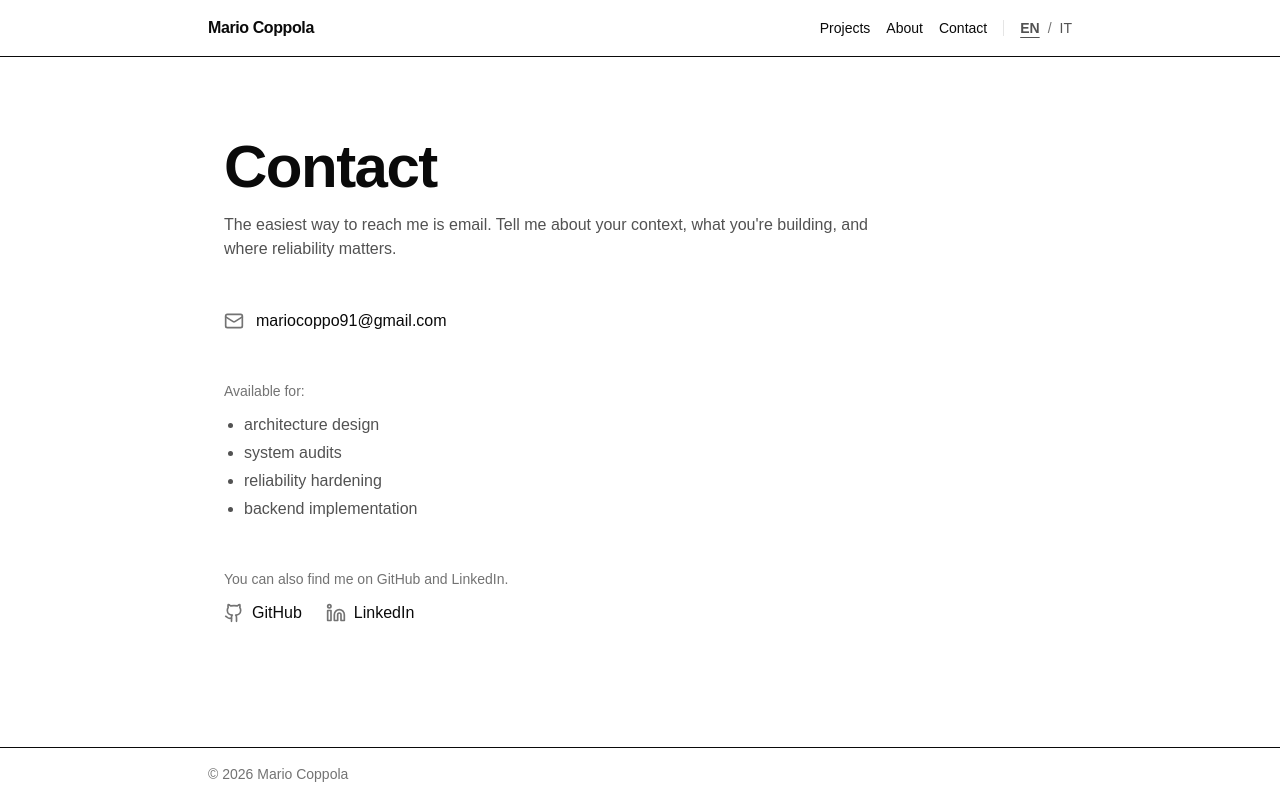
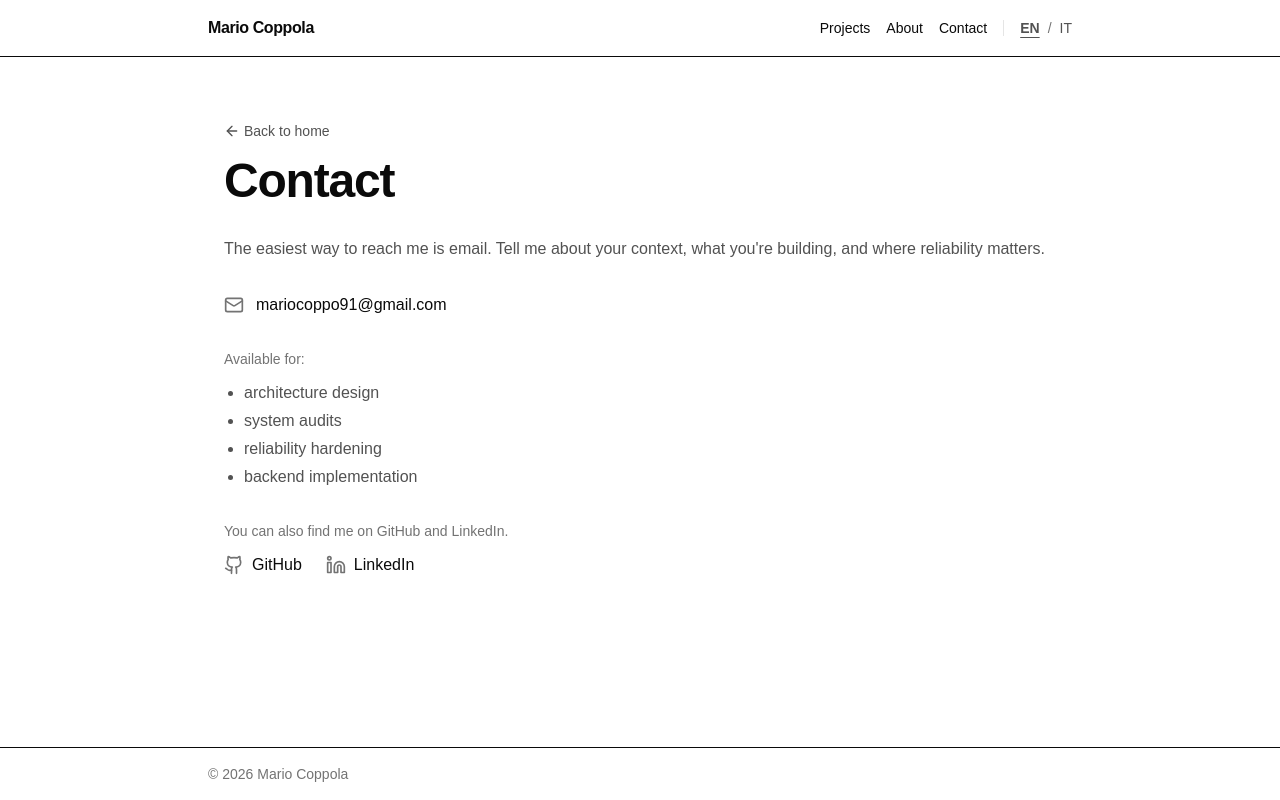
Before and after one commit to mario-coppola/portfolio, a Next.js app: page /contact in a window 1280 px wide. Built offline with nearby package versions, Linux system fonts and the light colour scheme; no server answers.

Commit message:
fix: fix paddings

```diff
--- a/src/app/contact/page.tsx
+++ b/src/app/contact/page.tsx
@@ -4,7 +4,8 @@ import { getLangFromSearchParams, t, type SearchParams } from "@/content/i18n";
 import { contactContent } from "@/content/contact";
 import { absoluteUrl, getSiteUrl } from "@/lib/siteUrl";
 import { site } from "@/content/site";
-import { Mail, Github, Linkedin } from "lucide-react";
+import { Mail, Github, Linkedin, ArrowLeft } from "lucide-react";
+import { TextLink } from "@/components/ui/TextLink";
 
 const siteUrl = getSiteUrl();
 const globalOgImageUrl = absoluteUrl("/opengraph-image");
@@ -56,13 +57,21 @@ export default async function ContactPage({
   const content = t(contactContent, lang);
 
   return (
-    <Container className="space-y-12 py-10">
-      <header className="space-y-4 max-w-2xl">
-        <h1 className="text-3xl sm:text-4xl md:text-5xl font-semibold tracking-tight sm:text-5xl md:text-6xl">
+    <Container className="space-y-8 py-6">
+      <section className="space-y-4">
+      <div>
+          <TextLink href="/">
+              <div className="flex items-center gap-1">
+              <ArrowLeft size={16} />
+              <div>{content.backToHome}</div>
+              </div>
+          </TextLink>
+        </div>
+        <h1 className="text-3xl sm:text-4xl md:text-5xl font-semibold tracking-tight mb-8">
           {content.title}
         </h1>
         <p className="text-[var(--muted)]">{content.intro}</p>
-      </header>
+      </section>
 
       {/* EMAIL */}
       <section className="space-y-3 max-w-2xl">
--- a/src/app/projects/[slug]/page.tsx
+++ b/src/app/projects/[slug]/page.tsx
@@ -85,7 +85,7 @@ export default async function ProjectPage({
         type="application/ld+json"
         dangerouslySetInnerHTML={{ __html: JSON.stringify(pageJsonLd) }}
       />
-      <section className="space-y-4 mb-20">
+      <section className="space-y-4">
         <div className="flex flex-wrap items-center gap-3">
           <TextLink href="/projects">
             <div className="flex items-center gap-1">
@@ -93,11 +93,13 @@ export default async function ProjectPage({
             <div>{ui.backToProjects}</div>
             </div>
           </TextLink>
+        </div>
+
+        <h1 className="text-3xl sm:text-4xl md:text-5xl font-semibold tracking-tight mb-8">{projectMeta.title}</h1>
+        <div className="flex flex-wrap gap-2">
           {project.year ? <Badge>{project.year}</Badge> : null}
           <Badge>{projectMeta.role}</Badge>
         </div>
-
-        <h1 className="text-3xl sm:text-4xl md:text-5xl font-semibold tracking-tight">{projectMeta.title}</h1>
         <p className="max-w-2xl text-[var(--muted)]">{projectMeta.summary}</p>
 
         <div className="flex flex-wrap gap-2">
@@ -117,7 +119,7 @@ export default async function ProjectPage({
         ) : null}
       </section>
 
-      <div className="space-y-10">
+      <div className="space-y-10 pt-10">
         <section className="space-y-2">
           <h2 className="text-2xl sm:text-3xl md:text-4xl font-semibold text-[var(--foreground)]">
             {ui.sectionTitles.whatIBuild}
--- a/src/content/contact.ts
+++ b/src/content/contact.ts
@@ -2,6 +2,7 @@ import type { Lang } from "@/content/i18n";
 
 export type ContactContent = {
   title: string;
+  backToHome: string;
   intro: string;
   availability: string;
   scope: string[];
@@ -12,6 +13,7 @@ export type ContactContent = {
 export const contactContent: Record<Lang, ContactContent> = {
   en: {
     title: "Contact",
+    backToHome: "Back to home",
     intro:
       "The easiest way to reach me is email. Tell me about your context, what you're building, and where reliability matters.",
     availability: "Available for:",
@@ -27,6 +29,7 @@ export const contactContent: Record<Lang, ContactContent> = {
   },
   it: {
     title: "Contatti",
+    backToHome: "Torna alla home",
     intro:
       "Il modo più semplice per contattarmi è via email. Raccontami il contesto, cosa stai costruendo e dove serve affidabilità.",
     availability: "Disponibile per:",
```
